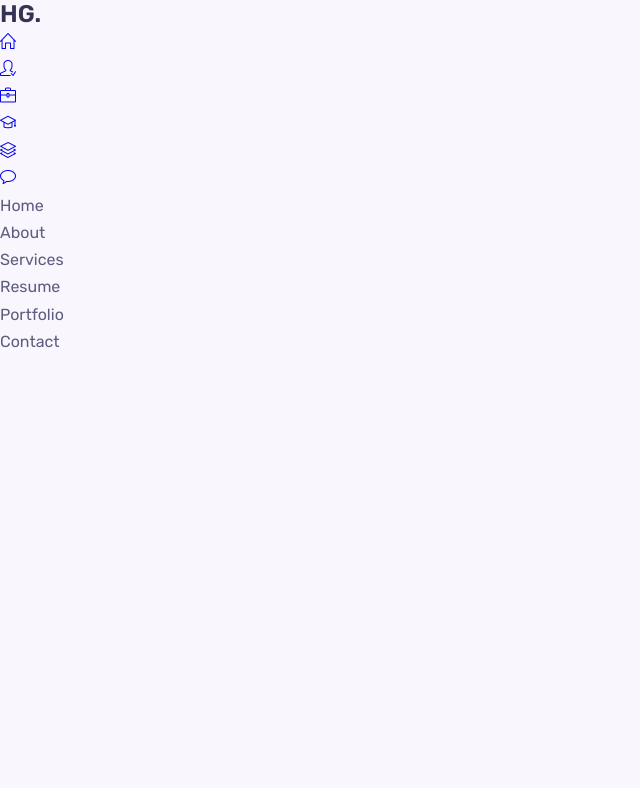
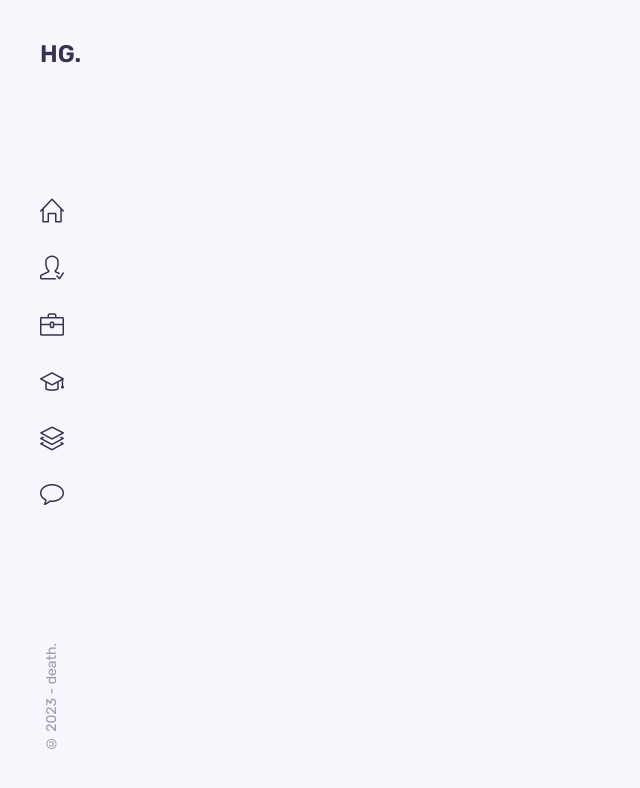
Before and after one commit to Hartz-byte/portfolio-2, a React (Create React App) app: page / in a window 1280 px wide. Shown: the top 788 px of the page, without its empty margins (0-640 px from the left). Built offline with nearby package versions, Linux system fonts and the light colour scheme; the HTML template or start-up script is replaced by a standard one.

Commit message:
sidebar update

```diff
--- a/src/Components/Sidebar/Sidebar.css
+++ b/src/Components/Sidebar/Sidebar.css
@@ -0,0 +1,32 @@
+.aside {
+  position: fixed;
+  left: 0;
+  top: 0;
+  background: var(--body-color);
+  padding: 2.5rem;
+  width: 110px;
+  min-height: 100vh;
+  display: flex;
+  flex-direction: column;
+  justify-content: space-between;
+  z-index: 10;
+}
+
+.nav__list {
+  display: flex;
+  flex-direction: column;
+  row-gap: 1rem;
+}
+
+.nav__link {
+  font-size: 1.5rem;
+  color: var(--title-color);
+  font-weight: var(--font-bold);
+}
+
+.copyright {
+  color: hsl(245, 15%, 65%);
+  font-size: var(--small-font-size);
+  transform: rotate(-180deg);
+  writing-mode: vertical-rl;
+}
--- a/src/Components/Sidebar/Sidebar.js
+++ b/src/Components/Sidebar/Sidebar.js
@@ -49,6 +49,10 @@
           </ul>
         </div>
       </nav>
+
+      <div className="nav">
+        <span className="copyright">&copy; 2023 - death. </span>
+      </div>
     </aside>
   );
 };
```
